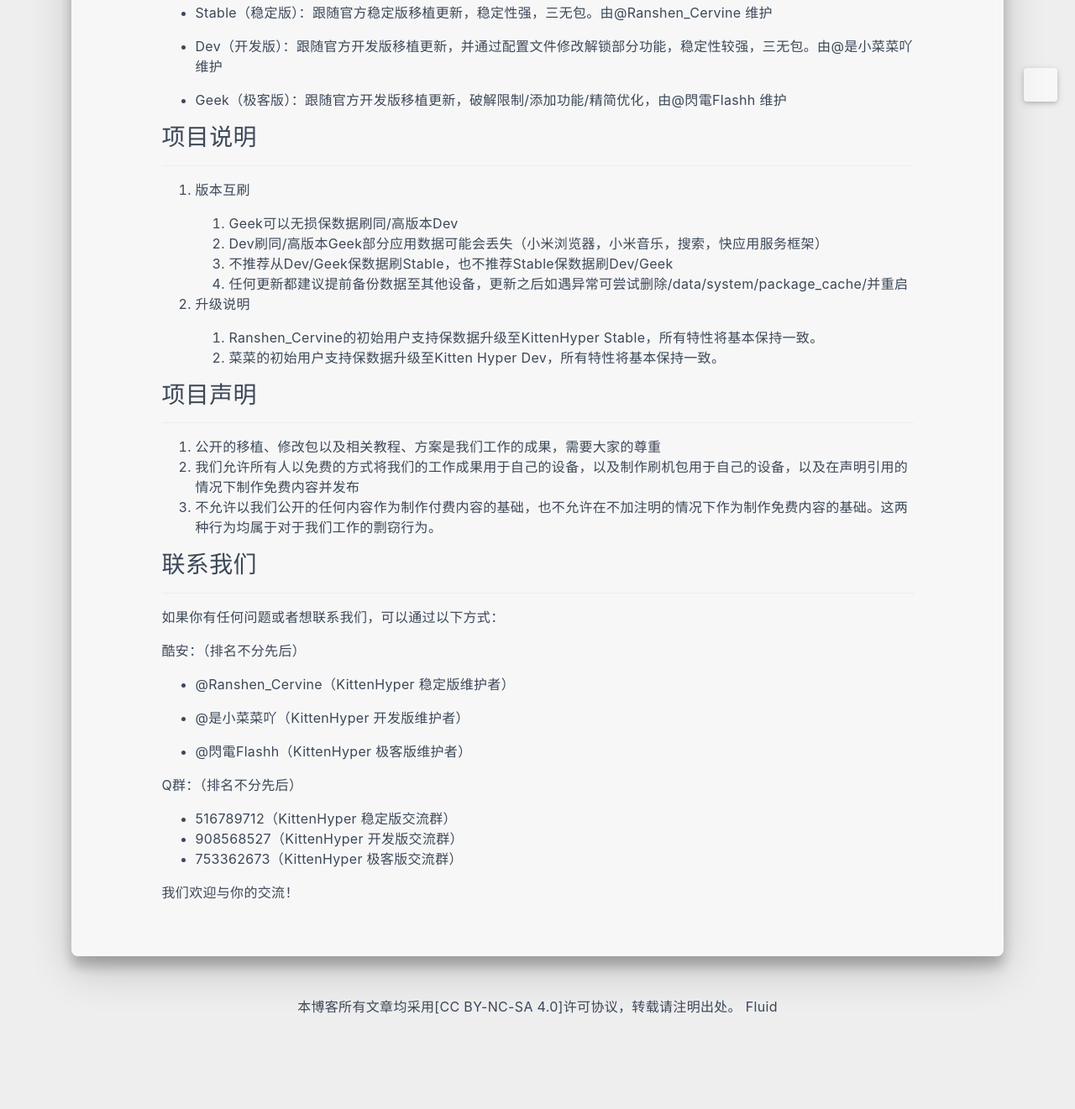
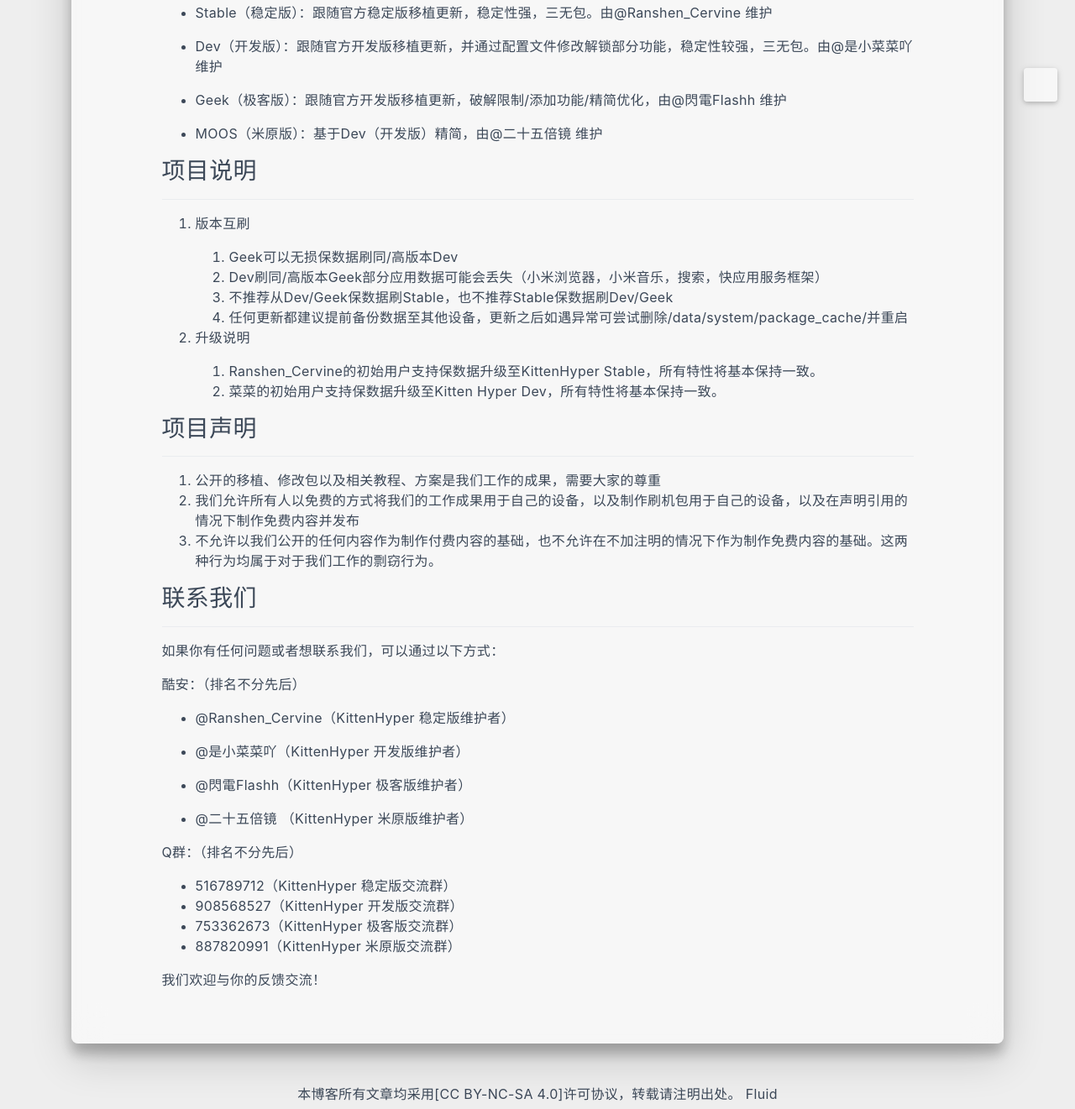
Before and after one commit to HappyDIY/KittenHyper, a plain HTML site: page about/index.html in a window 1280 px wide. Shown: the part 739-2060 px from the top of the page at 84% size. Before the commit the page ends 1966 px from the top, so only its background shows below. Drawn offline with nearby package versions, Linux system fonts and the light colour scheme; some packages are replaced by stand-ins of ours; a script that the page names is missing; some icons are missing; a small style sheet from the web is missing.

Commit message:
Site updated: 2024-03-19 22:00:37

```diff
--- a/about/index.html
+++ b/about/index.html
@@ -24,7 +24,7 @@
 <meta property="og:description" content="欢迎来到KittenHyper的官网！ 团队介绍 我们是 KittenHyper，一个致力于制作纯净 HyperOS官改的团队。这里是分享技术见解的地方。 项目介绍  Stable（稳定版）：跟随官方稳定版移植更新，稳定性强，三无包。由@Ranshen_Cervine 维护  Dev（开发版）：跟随官方开发版移植更新，并通过配置文件修改解锁部分功能，稳定性较强，三无包。由@是小菜菜吖 维护  G">
 <meta property="og:locale" content="zh_CN">
 <meta property="article:published_time" content="2024-02-05T18:11:47.000Z">
-<meta property="article:modified_time" content="2024-02-06T05:40:25.458Z">
+<meta property="article:modified_time" content="2024-03-19T13:59:36.058Z">
 <meta property="article:author" content="Ranshen_Cervine">
 <meta name="twitter:card" content="summary_large_image">
 
@@ -234,6 +234,8 @@
 </li>
 <li><p>Geek（极客版）：跟随官方开发版移植更新，破解限制&#x2F;添加功能&#x2F;精简优化，由@閃電Flashh 维护</p>
 </li>
+<li><p>MOOS（米原版）：基于Dev（开发版）精简，由@二十五倍镜 维护</p>
+</li>
 </ul>
 <h3 id="项目说明"><a href="#项目说明" class="headerlink" title="项目说明"></a>项目说明</h3><hr>
 <ol>
@@ -268,14 +270,17 @@
 </li>
 <li><p>@閃電Flashh（KittenHyper 极客版维护者）</p>
 </li>
+<li><p>@二十五倍镜 （KittenHyper 米原版维护者）</p>
+</li>
 </ul>
 <p>Q群：（排名不分先后）</p>
 <ul>
 <li>516789712（KittenHyper 稳定版交流群）</li>
 <li>908568527（KittenHyper 开发版交流群）</li>
 <li>753362673（KittenHyper 极客版交流群）</li>
+<li>887820991（KittenHyper 米原版交流群）</li>
 </ul>
-<p>我们欢迎与你的交流！</p>
+<p>我们欢迎与你的反馈交流！</p>
 
 
 
```
Also changed, not shown: 2 other files.
